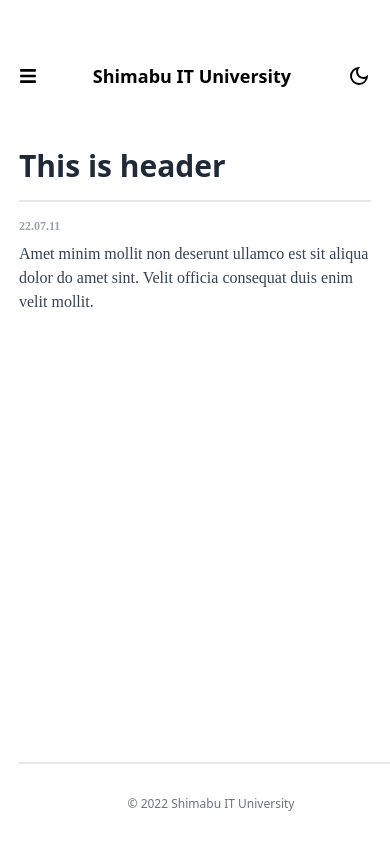
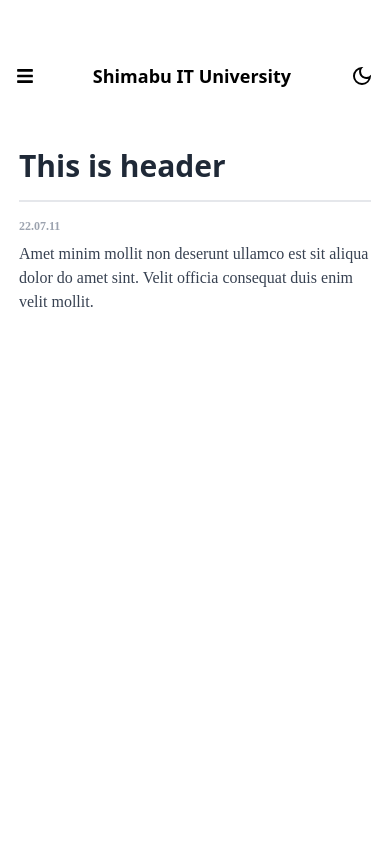
Before and after one commit to kyoichi1/portfolio-1-e-k, a Next.js app: page /blogdetail in a window 390 px wide. Shown: the top 844 px of the page. Built offline with nearby package versions, Linux system fonts and the light colour scheme.

Commit message:
♻️_appにheader footerを移行

```diff
--- a/src/pages/_app.tsx
+++ b/src/pages/_app.tsx
@@ -1,8 +1,16 @@
 import '../styles/globals.css'
 import type { AppProps } from 'next/app'
+import Header from 'src/component/Header'
+import Footer from 'src/component/Footer'
 
 function MyApp({ Component, pageProps }: AppProps) {
-  return <Component {...pageProps} />
+  return (
+    <>
+      <Header/>
+      <Component {...pageProps} />
+      <Footer/>
+    </>
+  )
 }
 
 export default MyApp
--- a/src/pages/about.tsx
+++ b/src/pages/about.tsx
@@ -1,16 +1,12 @@
 import type { NextPage } from "next";
-import Footer from "src/component/Footer";
-import Header from "src/component/Header";
 import About from "src/component/About";
 
 const about: NextPage = () => {
   return (
     <div className="m-auto flex min-h-screen  w-96 flex-col sm:w-auto ">
-      <Header />
       <div className="flex-grow ">
         <About />
       </div>
-      <Footer />
     </div>
   );
 };
--- a/src/pages/blog.tsx
+++ b/src/pages/blog.tsx
@@ -1,16 +1,12 @@
 import type { NextPage } from "next";
 import Blog from "src/component/Blog";
-import Footer from "src/component/Footer";
-import Header from "src/component/Header";
 
 const blog: NextPage = () => {
   return (
     <div className="m-auto flex min-h-screen  w-96 flex-col sm:w-auto ">
-      <Header />
-      <div className="flex-grow ">
+      <div className="flex-grow">
         <Blog />
       </div>
-      <Footer />
     </div>
   );
 };
--- a/src/pages/blogdetail.tsx
+++ b/src/pages/blogdetail.tsx
@@ -1,16 +1,13 @@
 import type { NextPage } from "next";
 import BlogDetail from "src/component/BlogDetail";
-import Footer from "src/component/Footer";
-import Header from "src/component/Header";
+
 
 const blogdetail: NextPage = () => {
   return (
     <div className="m-auto flex min-h-screen  w-96 flex-col sm:w-auto ">
-      <Header />
       <div className="flex-grow ">
       <BlogDetail/>
       </div>
-      <Footer />
     </div>
   );
 };
--- a/src/pages/contact.tsx
+++ b/src/pages/contact.tsx
@@ -1,17 +1,12 @@
 import type { NextPage } from "next";
 import Contact from "src/component/Contact";
-import Footer from "src/component/Footer";
-import Header from "src/component/Header";
-
 
 const contact: NextPage = () => {
   return (
     <div className="m-auto flex min-h-screen  w-96 flex-col sm:w-auto ">
-      <Header />
       <div className="flex-grow ">
         <Contact />
       </div>
-      <Footer />
     </div>
   );
 };
--- a/src/pages/index.tsx
+++ b/src/pages/index.tsx
@@ -1,25 +1,14 @@
 import type { NextPage } from "next";
 import Blog from "src/component/Blog";
 import Button from "src/component/Button";
-import Footer from "src/component/Footer";
 import GitHub from "src/component/GitHub";
-import Header from "src/component/Header";
 import Portfolio from "src/component/Portfolio";
 import Title from "src/component/Title";
 import Twitter from "src/component/Twitter";
-// import Menu from "src/component/Menu";
-// import About from "src/component/About";
-// import BlogDetail from "src/component/BlogDetail";
-// import Contact from "src/component/Contact";
 
 const HOME: NextPage = () => {
   return (
-    <div className="m-auto w-96 min-w-min sm:w-auto items-center">
-      {/* <Menu/> */}
-      {/* <About/> */}
-      {/* <BlogDetail/> */}
-      {/* <Contact/> */}
-      <Header />
+    <div className="m-auto w-96 min-w-min items-center sm:w-auto">
       <Title />
       <Blog />
       <Button title="View All" />
@@ -38,7 +27,6 @@ const HOME: NextPage = () => {
           </div>
         </div>
       </div>
-      <Footer />
     </div>
   );
 };
--- a/src/pages/menu.tsx
+++ b/src/pages/menu.tsx
@@ -1,6 +1,4 @@
 import type { NextPage } from "next";
-import Footer from "src/component/Footer";
-import Header from "src/component/Header";
 import Menu from "src/component/Menu";
 
 const menu: NextPage = () => {
--- a/src/pages/portfolio.tsx
+++ b/src/pages/portfolio.tsx
@@ -1,19 +1,12 @@
 import type { NextPage } from "next";
-import Blog from "src/component/Blog";
-import Button from "src/component/Button";
-import Contact from "src/component/Contact";
-import Footer from "src/component/Footer";
-import Header from "src/component/Header";
 import Portfolio from "src/component/Portfolio";
 
 const portfolio: NextPage = () => {
   return (
     <div className="m-auto flex min-h-screen  w-96 flex-col sm:w-auto ">
-      <Header />
       <div className="flex-grow ">
         <Portfolio />
       </div>
-      <Footer />
     </div>
   );
 };
```
